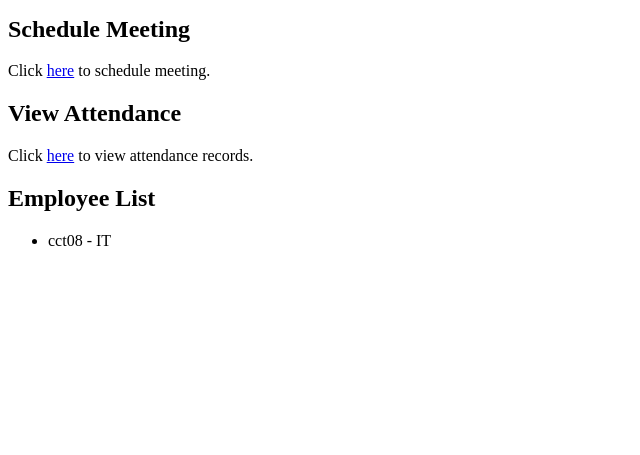
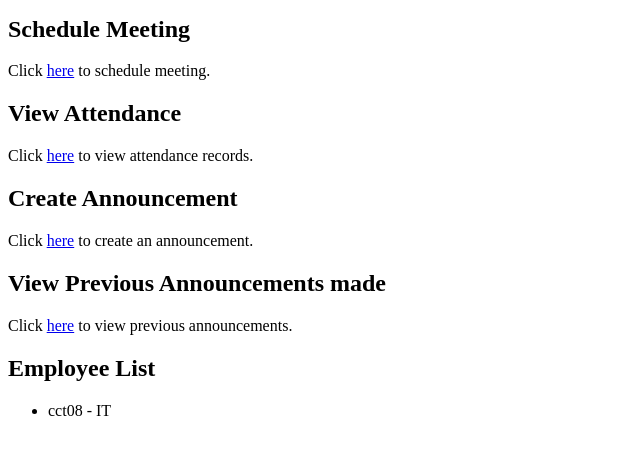
Before and after one commit to larakallas/430, a Flask app: page /employee_list in a window 1280 px wide. Shown: the part 234-689 px from the top of the page, without its empty margins (0-640 px from the left). Run offline with Flask 3, Linux system fonts and the light colour scheme; a user stored in the database is signed in.

Commit message:
Update manager_dashboard.html

```diff
--- a/EECE 430 Project /EECE 430 Project/templates/manager_dashboard.html
+++ b/EECE 430 Project /EECE 430 Project/templates/manager_dashboard.html
@@ -35,7 +35,14 @@
     <p>Click <a href="{{ url_for('schedule_meeting') }}">here</a> to schedule meeting.</p>
     <h2>View Attendance</h2>
     <p>Click <a href="{{ url_for('view_attendance') }}">here</a> to view attendance records.</p>
+    <h2>Create Announcement</h2>
+    <p>Click <a href="{{ url_for('create_announcement') }}">here</a> to create an announcement.</p>
+    <h2> View Previous Announcements made</h2>
+    <p>Click <a href="{{ url_for('view_announcements') }}">here</a> to view previous announcements.</p>
+   <!--<h2>Send/receive messages</h1>
+    <p>Click <a href="{{ url_for('compose_message') }}">here</a> to access messaging.</p>
 
+-->
 
     <h2>Employee List</h2>
     <ul>
@@ -53,7 +60,5 @@
             </ul>
         {% endfor %}
     </ul>
-
-
 </body>
 </html>
```
